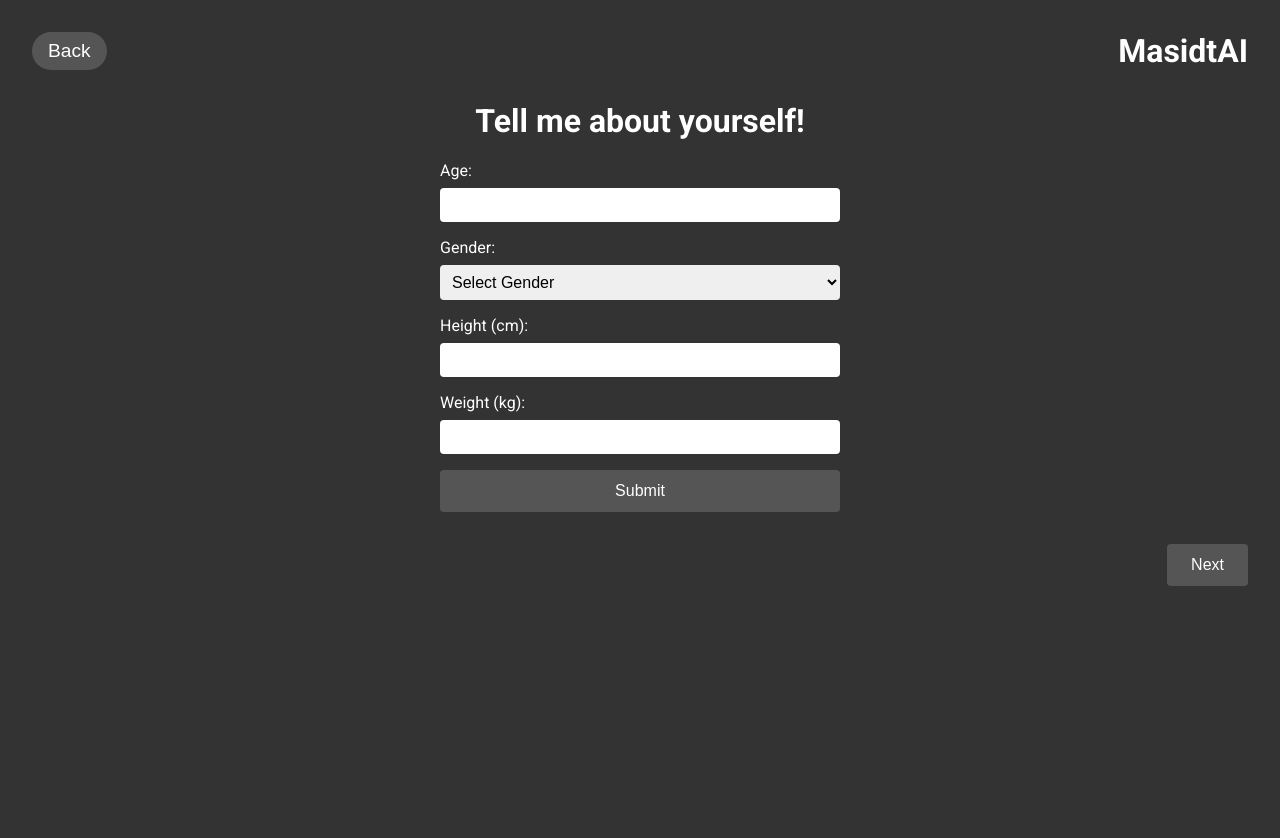
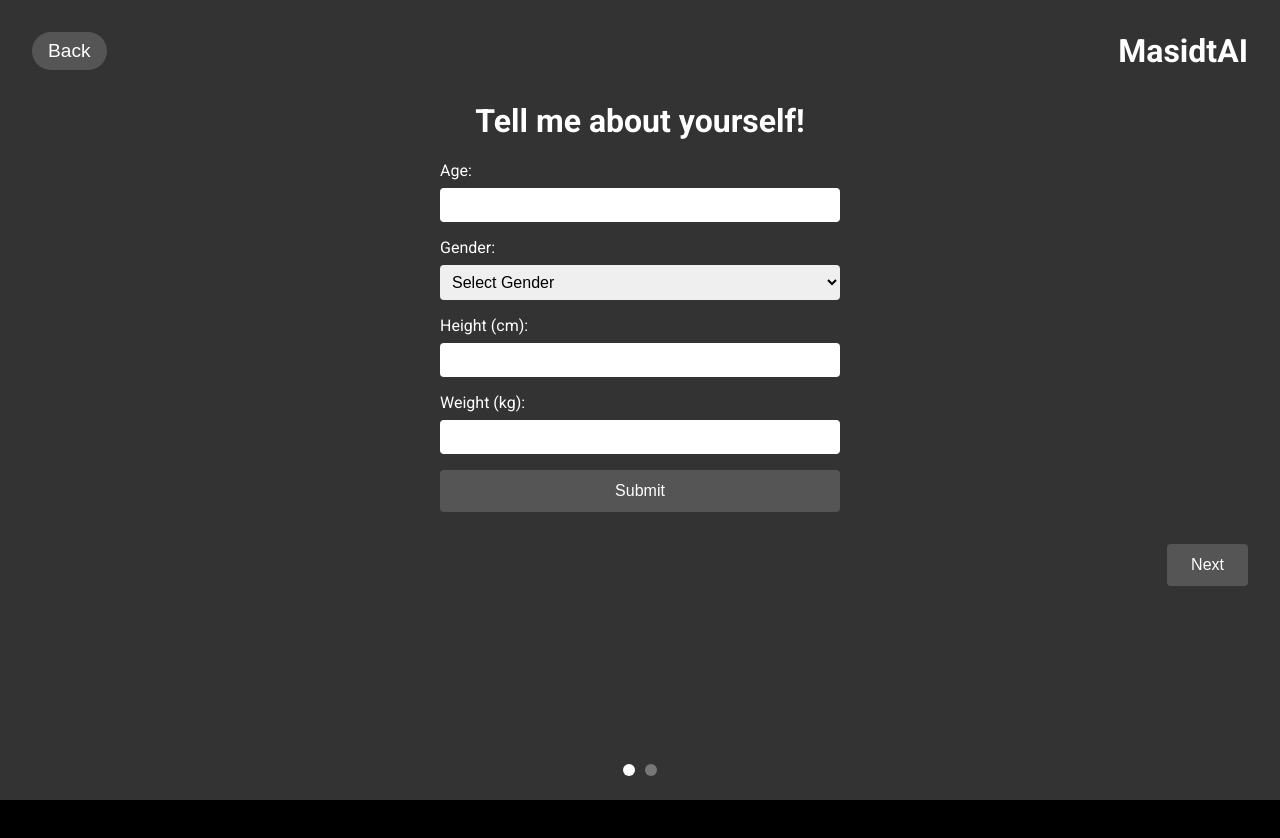
Before and after one commit to jong01045/MasitdAI, a React (Create React App) app: page / in a window 1280 px wide. Both pictures are taken after a click on the button "Start Now". Shown: the top 838 px of the page. After the commit the page ends 800 px from the top, so only its background shows below. Built offline with nearby package versions, Linux system fonts and the light colour scheme.

Commit message:
Survey page Version 2 Page 1: Demographic (ver.1) Page 2: Gym experience (ver.1)
Back button and next button works well for everthing.

```diff
--- a/src/frontend/App.js
+++ b/src/frontend/App.js
@@ -1,13 +1,13 @@
 import React, { useState } from 'react';
 import './App.css';
-import DemographicPage from './DemographicPage';
+import SurveyContainer from './SurveyContainer';
 
 function App() {
   const [currentPage, setCurrentPage] = useState('welcome');
 
   const handleStartNow = () => {
     console.log("Start Now clicked");
-    setCurrentPage('demographic');
+    setCurrentPage('survey');
   };
 
   const handleDownloadApp = () => {
@@ -35,8 +35,8 @@ function App() {
     console.log("Proceeding from demographic page...");
   };
 
-  if (currentPage === 'demographic') {
-    return <DemographicPage onBack={handleBack} onNext={handleNext} />;
+  if (currentPage === 'survey') {
+    return <SurveyContainer onBack={handleBack} onNext={handleNext} />;
   }
 
   return (
--- /dev/null
+++ b/src/frontend/GymExperiencePage.css
@@ -0,0 +1,79 @@
+/* src/frontend/GymExperiencePage.css */
+.gym-experience-page {
+    background-color: #333;
+    color: #fff;
+    padding: 2rem;
+    text-align: center;
+    min-height: 100vh;
+  }
+
+  .gym-header {
+    display: flex;
+    justify-content: space-between;
+    align-items: center;
+    margin-bottom: 2rem;
+  }
+
+  .gym-header .back-button {
+    position: relative;
+    /* left: 100px; */
+    background-color: #555;
+    color: #fff;
+    border: none;
+    padding: 0.5rem 1rem;
+    border-radius: 50px;
+    cursor: pointer;
+  }
+
+  .gym-logo {
+    font-size: 2rem;
+    font-weight: 700;
+    cursor: pointer;
+  }
+
+  .gym-form {
+    max-width: 400px;
+    margin: 0 auto;
+    display: flex;
+    flex-direction: column;
+    gap: 1rem;
+    text-align: left;
+  }
+
+  .gym-form label {
+    font-size: 1rem;
+  }
+
+  .submit-button {
+    background-color: #555;
+    color: #fff;
+    border: none;
+    padding: 0.75rem;
+    border-radius: 4px;
+    font-size: 1rem;
+    cursor: pointer;
+  }
+
+  .submit-button:hover {
+    background-color: #777;
+  }
+
+  .gym-footer {
+    margin-top: 2rem;
+    display: flex;
+    justify-content: flex-end;
+  }
+
+  .next-button {
+    background-color: #555;
+    color: #fff;
+    border: none;
+    padding: 0.75rem 1.5rem;
+    border-radius: 0.25rem;
+    cursor: pointer;
+    font-size: 1rem;
+  }
+
+  .next-button:hover {
+    background-color: #777;
+  }
--- /dev/null
+++ b/src/frontend/GymExperiencePage.js
@@ -0,0 +1,48 @@
+// src/frontend/GymExperiencePage.js
+import React, { useState } from 'react';
+import './GymExperiencePage.css';
+
+function GymExperiencePage({ onBack, onNext }) {
+  const [experience, setExperience] = useState('');
+
+  const handleChange = (e) => setExperience(e.target.value);
+  const handleSubmit = (e) => {
+    e.preventDefault();
+    console.log("Gym Experience Submitted:", experience);
+    onNext();
+  };
+
+  return (
+    <div className="gym-experience-page">
+      <div className="gym-header">
+        <button className="back-button" onClick={onBack}>Back</button>
+        <div className="gym-logo" onClick={onBack}>MasidtAI</div>
+      </div>
+      <h1>What's Your Gym Experience?</h1>
+      <form onSubmit={handleSubmit} className="gym-form">
+        <label>
+          <input type="radio" name="experience" value="beginner" checked={experience === 'beginner'} onChange={handleChange} />
+          Beginner (No experience)
+        </label>
+        <label>
+          <input type="radio" name="experience" value="novice" checked={experience === 'novice'} onChange={handleChange} />
+          Novice (1 year)
+        </label>
+        <label>
+          <input type="radio" name="experience" value="intermediate" checked={experience === 'intermediate'} onChange={handleChange} />
+          Intermediate (2+ years)
+        </label>
+        <label>
+          <input type="radio" name="experience" value="pro" checked={experience === 'pro'} onChange={handleChange} />
+          Pro (4+ years)
+        </label>
+        <button type="submit" className="submit-button">Submit</button>
+      </form>
+      <div className="gym-footer">
+        <button className="next-button" onClick={onNext}>Next</button>
+      </div>
+    </div>
+  );
+}
+
+export default GymExperiencePage;
--- /dev/null
+++ b/src/frontend/SurveyContainer.css
@@ -0,0 +1,45 @@
+/* src/frontend/SurveyContainer.css */
+.survey-container {
+    position: relative;
+    overflow: hidden;
+    width: 100%;
+    height: 100vh;
+  }
+
+  .survey-slider {
+    display: flex;
+    transition: transform 0.5s ease-in-out;
+    width: 100%; /* Two pages side by side */
+  }
+
+  .survey-slide {
+    width: 100%;
+    flex-shrink: 0;
+  }
+
+  .survey-dots {
+    position: absolute;
+    bottom: 20px;
+    left: 50%;
+    transform: translateX(-50%);
+  }
+
+  .dot {
+    display: inline-block;
+    width: 12px;
+    height: 12px;
+    margin: 0 5px;
+    background-color: #777;
+    border-radius: 50%;
+    cursor: pointer;
+  }
+
+  .dot.active {
+    background-color: #fff;
+  }
+
+  html, body {
+    margin: 0;
+    padding: 0;
+    overflow-x: hidden; /* Prevent horizontal scroll */
+  }
--- /dev/null
+++ b/src/frontend/SurveyContainer.js
@@ -0,0 +1,29 @@
+import React, { useState } from 'react';
+import DemographicPage from './DemographicPage';
+import GymExperiencePage from './GymExperiencePage';
+import './SurveyContainer.css';
+
+function SurveyContainer({onBack}) {
+  const [currentPage, setCurrentPage] = useState(0); // 0: Demographic, 1: Gym Experience
+
+  const handleDotClick = (index) => setCurrentPage(index);
+
+  return (
+    <div className="survey-container">
+      <div className="survey-slider" style={{ transform: `translateX(-${currentPage * 100}%)` }}>
+        <div className="survey-slide">
+          <DemographicPage onBack={onBack} onNext={() => setCurrentPage(1)} />
+        </div>
+        <div className="survey-slide">
+          <GymExperiencePage onBack={() => setCurrentPage(0)} onNext={() => { /* next action */ }} />
+        </div>
+      </div>
+      <div className="survey-dots">
+        <span className={`dot ${currentPage === 0 ? 'active' : ''}`} onClick={() => handleDotClick(0)}></span>
+        <span className={`dot ${currentPage === 1 ? 'active' : ''}`} onClick={() => handleDotClick(1)}></span>
+      </div>
+    </div>
+  );
+}
+
+export default SurveyContainer;
```
